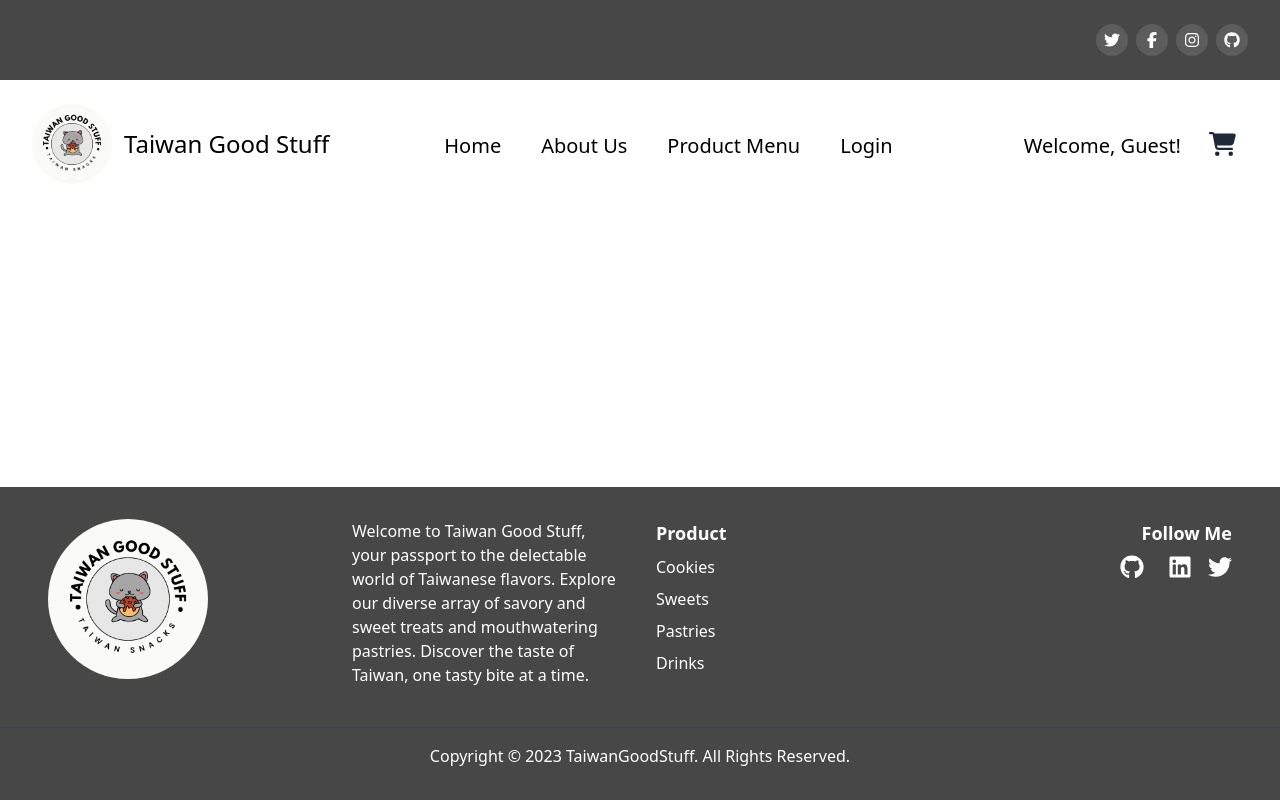
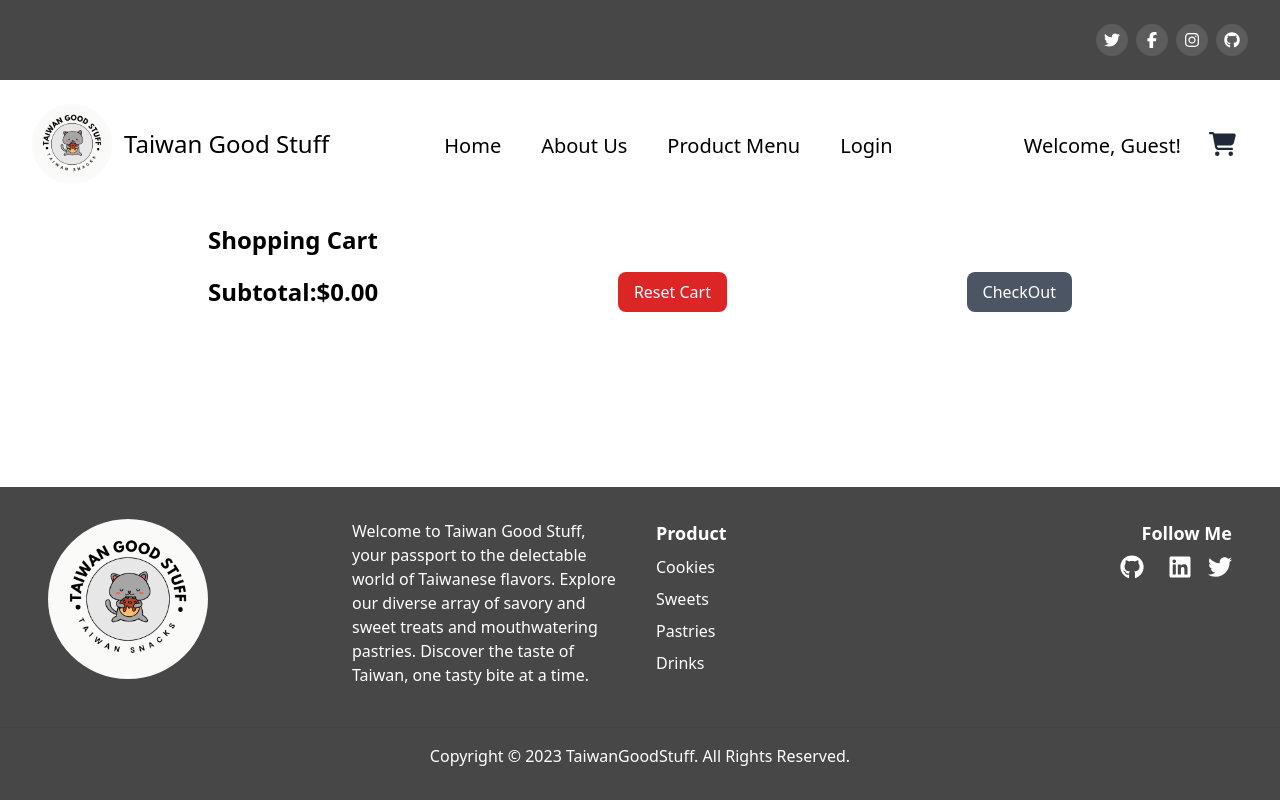
Before and after one commit to Poyuchao/Po-Kristen-Marketplace, a React (Create React App) app: page /cart in a window 1280 px wide. Built offline with nearby package versions, Linux system fonts and the light colour scheme.

Commit message:
add cart and cart content function

```diff
--- a/src/App.js
+++ b/src/App.js
@@ -1,9 +1,11 @@
 import React from 'react';
 import './App.css';
 import { BrowserRouter, Form, Route, Routes } from 'react-router-dom';
-import { Home, Contact, Login, Register, Reset,ProductContext} from './pages';
+import { Home, Contact, Login, Register, Reset,ProductPage, Cart} from './pages';
 import { Header, Footer } from './components';
 import { UserProvider } from './pages/authority/UserContext'; // Adjust the path as needed
+import { CartProvider } from './pages/cart/CartContext';
+
 
 
 function App() {
@@ -11,7 +13,10 @@ function App() {
 
 
   return (
+
     <UserProvider>
+      <CartProvider>
+
       <div className="flex flex-col min-h-screen">
         <BrowserRouter>
           <Header />
@@ -21,11 +26,15 @@ function App() {
               <Route path="/" element={<Home />} />
               <Route path="/contact" element={<Contact />} />
 
-              <Route path="/products" element={<ProductContext/>} />
+              <Route path="/products" element={<ProductPage/>} />
 
               <Route path="/login" element={<Login />} />
               <Route path="/register" element={<Register />} />
               <Route path="/reset" element={<Reset />} />
+
+              <Route path="/cart" element={<Cart />} />
+
+
 
 
 
@@ -37,10 +46,14 @@ function App() {
 
           </div>
 
+
           <Footer />
         </BrowserRouter>
       </div>
+      </CartProvider>
     </UserProvider>
+
+
   );
 }
 
--- /dev/null
+++ b/src/components/CartWidget/CartWidget.js
@@ -0,0 +1,22 @@
+// cart component
+import React from "react";
+import { FontAwesomeIcon } from "@fortawesome/react-fontawesome";
+
+
+const CartWidget = ({link,icon,title}) => (
+
+
+    <a
+    className="text-gray-800 transition-all duration-500 hover:bg-gray-600 hover:text-white px-3 py-2 rounded-md text-2xl font-medium"
+    href={link}
+        >
+    {icon ? (
+        <FontAwesomeIcon icon={icon} />
+    ) : (
+        title
+    )}
+</a>
+
+);
+
+export default CartWidget;
--- a/src/components/Header/Header.js
+++ b/src/components/Header/Header.js
@@ -4,6 +4,7 @@ import logo from '../../image/logo.png'
 import { FontAwesomeIcon } from '@fortawesome/react-fontawesome';
 import { faTwitter,faInstagram, faFacebookF, faGithub  } from '@fortawesome/free-brands-svg-icons';
 import { useUser } from "../../pages/authority/UserContext";
+import CartWidget from "../CartWidget/CartWidget";
 
 const Header = () => {
      // Initialize open as false
@@ -83,17 +84,12 @@ const Header = () => {
                                             Welcome, Guest!
                                         </span>
                                     )}
-                              {/* Cart link (Assuming it's the last link in your navlinks array) */}
-                                <a
-                                    className="text-gray-800 transition-all duration-500 hover:bg-gray-600 hover:text-white px-3 py-2 rounded-md text-2xl font-medium"
-                                    href={navlinks[navlinks.length - 1].link}
-                                >
-                                    {navlinks[navlinks.length - 1].icon ? (
-                                        <FontAwesomeIcon icon={navlinks[navlinks.length - 1].icon} />
-                                    ) : (
-                                        navlinks[navlinks.length - 1].title
-                                    )}
-                                </a>
+                           {/* Cart link */}
+                                    <CartWidget
+                                        link={navlinks[navlinks.length - 1].link}
+                                        icon={navlinks[navlinks.length - 1].icon}
+                                        title={navlinks[navlinks.length - 1].title}
+                                    />
 
                             </div>
 
--- a/src/pages/cart/Cart.js
+++ b/src/pages/cart/Cart.js
@@ -0,0 +1,76 @@
+import React from "react";
+import { useCart } from "./CartContext";
+
+
+const Cart = () =>{
+
+  const{cart,increaseQuantity, decreaseQuantity, resetCart} = useCart();
+
+
+
+  return(
+    // shopping cart content
+    <div className="max-w-4xl mx-auto p-4">
+      <h2 className="text-2xl font-bold mb-4">Shopping Cart</h2>
+
+        {cart.map((item, index) =>(
+          <div key={index} className="flex mb-4 border-b pb-4">
+            <img src={item.productImg} alt={item.productName} className="w-24 h-24 object-cover mr-4"/>
+            <div className="flex-1">
+              <h3 className="text-xl mb-2 font-bold">{item.productName}</h3>
+              {/* <p className="mb-2">{product.description}</p>  can add product description if needed */}
+              <div className="flex items-center">
+                {/* button - decrease */}
+                <button className="border px-2 py-1"
+                onClick={()=> decreaseQuantity(item.productName)}>-</button>
+
+                <input type="number" value={item.quantity} readOnly className="mx-2 border text-center w-12 "/>
+
+                {/* button increase + */}
+                <button className="border px-2 py-1"
+                onClick={() => increaseQuantity(item.productName)}>+</button>
+
+                <span className="ml-4 font-bold">{`$${item.price}`}</span>
+
+
+
+              </div>
+
+
+
+
+
+            </div>
+
+
+
+
+
+          </div>
+
+
+        ))}
+        {/* total section */}
+        <div className="flex justify-between items-center mt-4">
+          <span className="text-2xl font-bold">
+            Subtotal:${cart.reduce((acc, item) => acc +(item.price * item.quantity),0).toFixed(2)}
+
+          </span>
+          {/* reset button */}
+          <button className="bg-red-600 text-white px-4 py-2 rounded-lg" onClick={resetCart}>Reset Cart</button>
+          {/* checkout button */}
+          <button className="bg-gray-600 text-white px-4 py-2 rounded-lg">CheckOut</button>
+
+
+        </div>
+
+
+
+    </div>
+
+  );
+
+}
+
+
+export default Cart;
--- /dev/null
+++ b/src/pages/cart/CartContext.js
@@ -0,0 +1,111 @@
+import React,{createContext, useState, useContext} from "react";
+// import ProductContext from "../products/ProductContext";
+//  initialize the cart context and provide the state and functions for managing the cart.
+
+const CartContext = createContext();
+
+export const useCart =() =>{
+    return useContext(CartContext);
+}
+
+export const CartProvider = ({children}) => {
+
+    const [cart, setCart] = useState(() =>{
+        // try to save get cart from local storge
+        const savedCart = localStorage.getItem("cart");
+        return savedCart ? JSON.parse(savedCart):[];
+    });
+
+    const addToCart = (product) =>{
+
+
+        setCart(prevCart => {
+
+             // check if the product is already in the cart
+            const existingProduct = prevCart.find(item => item.productName === product.productName);
+
+            if(existingProduct){
+                //increment the quantity of the exisiting product
+                const updatedCart = prevCart.map(item =>
+                    item.productName === product.productName
+                    ? {...item , quantity : item.quantity +1 }
+                    :item );
+
+                localStorage.setItem("cart",JSON.stringify(updatedCart));
+                return updatedCart;
+
+            }else{
+
+                // if Product is not in the cart, add it with a quantity of 1
+                const updatedCart = [...prevCart , product];
+                localStorage.setItem("cart", JSON.stringify(updatedCart));
+                return updatedCart;
+
+            }
+
+
+        }) ;
+
+
+    };
+
+    // increase quantity function
+
+    const increaseQuantity = (productName) => {
+        console.log("Increasing quantity for", productName);
+        setCart(prevCart => {
+            const newCart = prevCart.map(item =>
+                item.productName === productName
+                ? {...item , quantity : item.quantity+1 }
+                :item
+                );
+            localStorage.setItem("cart", JSON.stringify(newCart));
+            return newCart;
+        })
+
+    };
+
+
+
+    // decrease quantity function
+
+    const decreaseQuantity = (productName) =>{
+        console.log("Decreasing quantity for", productName);
+        setCart(prevCart => {
+
+            const newCart = prevCart.map(item =>{
+                if(item.productName === productName){
+                    return {...item , quantity :Math.max(item.quantity-1 ,1)}
+                }
+                return item;
+            });
+
+            localStorage.setItem("cart", JSON.stringify(newCart));
+            return newCart;
+
+
+
+        });
+
+
+    };
+
+
+    // reset the cart
+
+    const resetCart = () =>{
+        setCart([]);
+        localStorage.removeItem("cart");
+    };
+
+
+    return(
+            <CartContext.Provider value={{cart, addToCart,increaseQuantity,decreaseQuantity,resetCart}}>
+                {children}
+            </CartContext.Provider>
+        );
+
+
+
+
+}
--- a/src/pages/index.js
+++ b/src/pages/index.js
@@ -3,4 +3,5 @@ export {default as Contact} from "./contact/Contact";
 export {default as Login} from "./authority/Login";
 export {default as Register} from "./authority/Register";
 export {default as Reset} from "./authority/Reset";
-export {default as ProductContext} from "./products/ProductContext";
+export {default as ProductPage} from "./products/ProductPage";
+export {default as Cart} from "./cart/Cart";
--- a/src/pages/products/ProductContext.js
+++ b/src/pages/products/ProductPage.js
@@ -1,8 +1,11 @@
 
 
 import React, { useState, useEffect } from "react";
+import { useCart } from "../cart/CartContext"; // import use cart
 
-const ProductContext = () => {
+const ProductPage = () => {
+
+    const {addToCart} = useCart();
   // State for storing product data fetched from the server.
     const [products, setProducts] = useState([]);
     // State for indicating whether data is being fetched.
@@ -53,7 +56,8 @@ const ProductContext = () => {
                                 <p className="font-semibold mb-1">{product.productName}</p>
                                 <p className="font-semibold mb-3">${product.price}</p>
 
-                                <button className="bg-transparent hover:bg-gray-500 text-gray-700 font-semibold hover:text-white py-2 px-4 border border-gray-300 hover:border-transparent rounded">
+                                <button className="bg-transparent hover:bg-gray-500 text-gray-700 font-semibold hover:text-white py-2 px-4 border border-gray-300 hover:border-transparent rounded"
+                                 onClick={() =>{console.log("Adding to cart: ", product);addToCart(product)} }>
                                     Add To Cart
                                 </button>
 
@@ -66,4 +70,4 @@ const ProductContext = () => {
     );
 };
 
-export default ProductContext;
+export default ProductPage;
```
Also changed, not shown: src/tailwind.css.
